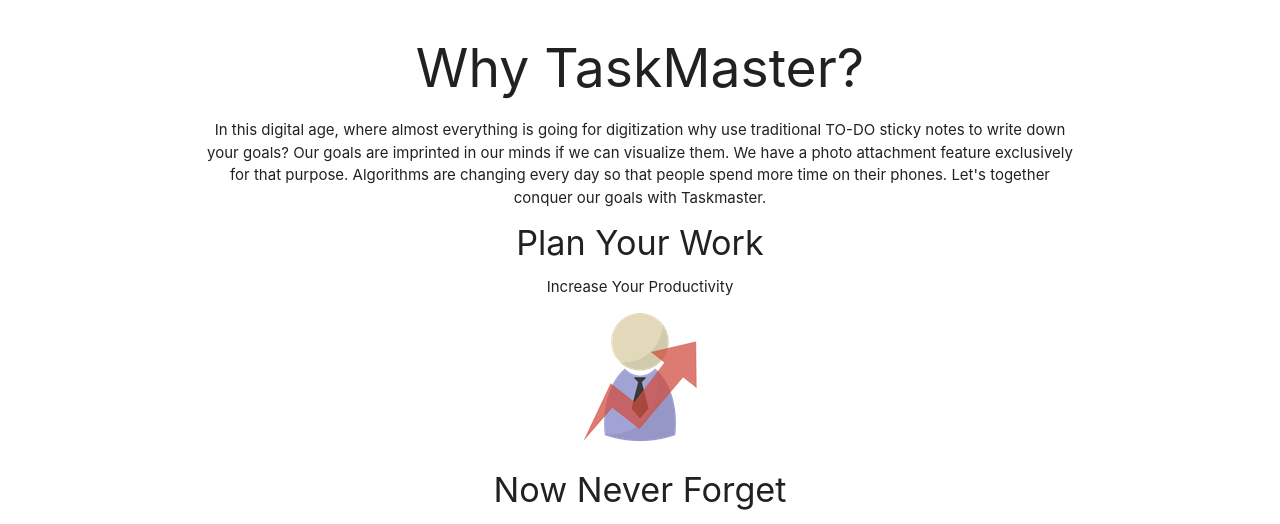
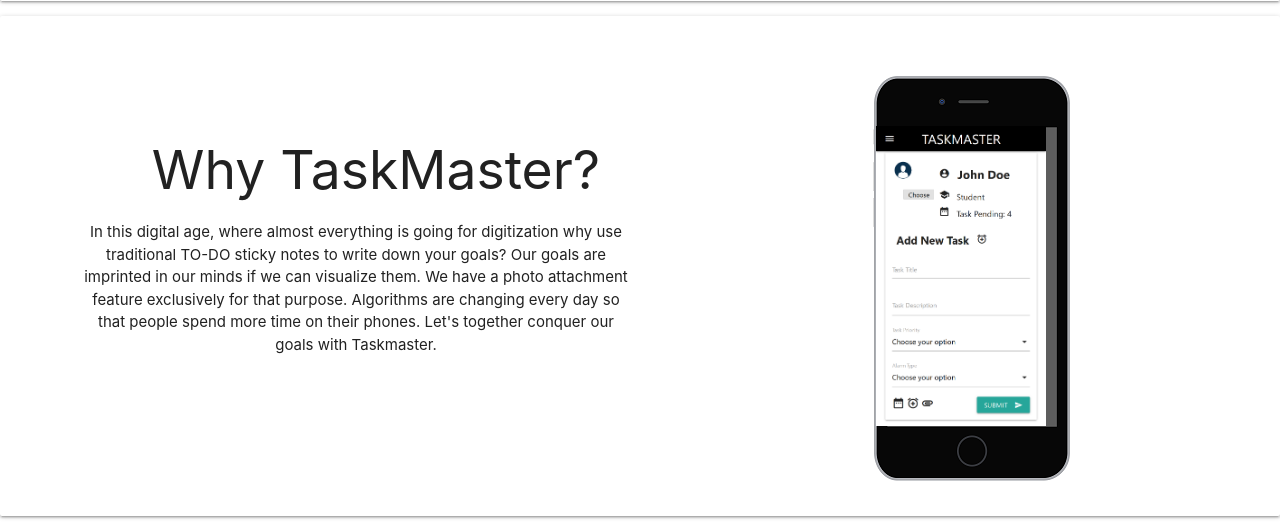
Before and after one commit to UdacityFrontEndScholarship/task-master, a PHP site: page / in a window 1280 px wide. Shown: the part 1378-1902 px from the top of the page. Run offline with PHP 8.4, Linux system fonts and the light colour scheme; some libraries are stand-ins or nearby versions.

Commit message:
intro n why task master section enchanement and changes with minor fixes

```diff
--- a/css/fix.css
+++ b/css/fix.css
@@ -48,19 +48,19 @@ html,body
 
 .qw
 {
-    background-image: url("../img/qwe.jpg");
+    background-image: url("../img/qwa.jpg");
     background-repeat: no-repeat;
-    height:300px;
+    height:350px;
     background-position: center center;
 }
  .qw iframe
  {
-     margin-left: -0.05em;
-     margin-top: 38px;
+     margin-left: -0.15em;
+     margin-top: 61px;
      height: 215px;
      position: relative;
-     width:384px;
-     transform: scaleY(1.13);
+     width:383px;
+     transform: scaleY(1.37) scaleX(1.23);
  }
 
  #th
@@ -94,3 +94,33 @@ html,body
  {
      margin-right: -50px;
  }
+
+ .wi
+ {
+    background-image: url("../img/phone.png");
+    background-repeat: no-repeat;
+    height:450px;
+
+    background-position: 230px 45px;
+ }
+
+ .wi img
+ {
+     width:170px;
+     height: 300px;
+     margin-top:95px;
+     margin-left: 193px;
+
+ }
+
+ .wc h2
+ {
+
+     margin-top: 110px;
+     margin-left: -80px;
+ }
+
+ .wc p
+ {
+     margin-left: -120px;
+ }
--- a/index.html
+++ b/index.html
@@ -98,21 +98,21 @@
       <div class="container">
       <ul class="slides">
           <li>
-            <img src="https://thenypost.files.wordpress.com/2014/08/shutterstock_172037909.jpg"/>
+            <img src="img/back1.jpg"/>
             <div class="caption center-align">
               <h2 class="orange-text white fade">Can't Manage Work?</h2>
               <h4 class=" yellow-text fade grey darken-2 hide-on-small-only">A One Stop Solution to Keep your goals on track</h4>
             </div>
           </li>
           <li>
-            <img src="https://toggl.com/time-management-tips/images/time-management-tips-toggl-00083821b98f22b3bcd7120cd3bcd738.jpg">
+            <img src="img/back2.jpg">
             <div class="caption left-align">
               <h2 class="red-text white fade">Easy To Use</h2>
               <h4 class="yellow-text fade grey darken-5 hide-on-small-only">List Your All Day To-Dos</h4>
             </div>
           </li>
           <li>
-            <img src="http://vivente.com.au/wp-content/uploads/2015/06/work-life-balance-e1433993527107.jpg">
+            <img src="img/back3.jpg">
             <div class="caption center-align">
               <h2 class="blue-text white lighten-4 fade">Complete Your Work In Time</h2>
               <h4 class="yellow-text fade grey hide-on-small-only">Managing time becomes EASY</h4>
@@ -150,16 +150,13 @@
     <section id="why" class="center-align section scrollspy wow fadeInRight se card z-depth-1" data-wow-delay="0.1s">
        <div class="container">
          <div class="row">
-           <div class="col m12">
+           <div class="col m6 wc col-md-pull-7">
             <h2>Why TaskMaster?</h2>
              <p class="">In this digital age, where almost everything is going for digitization why use traditional TO-DO sticky notes to write down your goals? Our goals are imprinted in our minds if we can visualize them. We have a photo attachment feature exclusively for that purpose. Algorithms are changing every day so that people spend more time on their phones. Let's together conquer our goals with Taskmaster.
             </p>
            </div>
-           <div id="whytab">
-             <div id="tab1"><h4>Plan Your Work</h4>Increase Your Productivity<p><img src="img/productivity.png"></p></div>
-             <div id="tab2"><h4>Now Never Forget</h4>Task Master Will Remind You<p><img src="img/reminder.png"></p></div>
-             <div id="tab3"><h4>Goal Tracking</h4>Track Your Progress<p><img src="img/track.png"></p></div>
-            </div>
+           <div class="col m6 wi col-md-push-5"><img src="img/ss.png"></div>
+
          </div>
        </div>
     </section>
```
Also changed, not shown: img/bgImg1.jpg (deleted), img/bgImg2.jpg (deleted), img/bgImg3.jpg (deleted), img/phone.png (added), img/qwa.jpg (added), img/qwe.png (added), img/ss.png (added).
